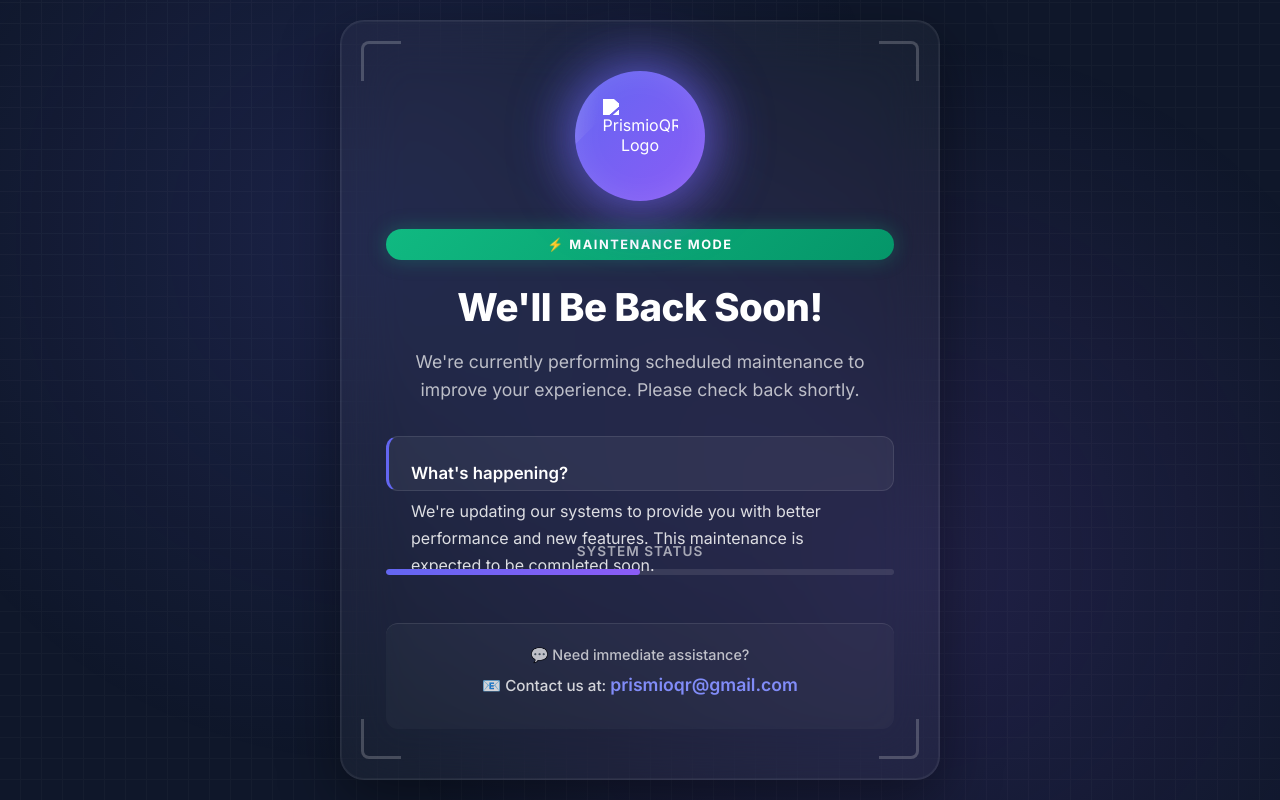
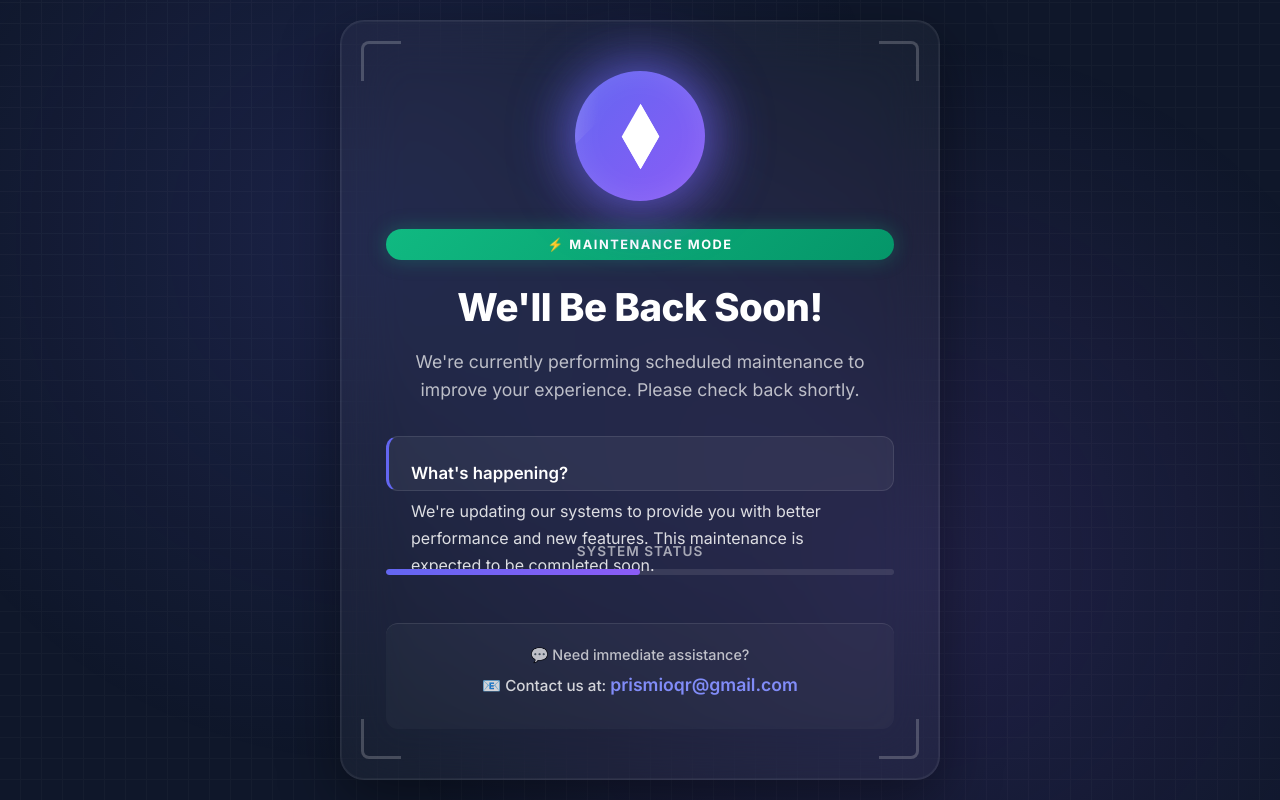
Before and after one commit to prismioqr/prismioqr, a plain HTML site: page index.html in a window 1280 px wide. Drawn offline with Linux system fonts and the light colour scheme.

Commit message:
Update index.html

```diff
--- a/index.html
+++ b/index.html
@@ -936,7 +936,7 @@
       <div class="logo-wrapper">
         <div class="logo-glow"></div>
         <div class="logo">
-          <img src="./assets/icon.svg" alt="PrismioQR Logo">
+          <img src="./icon.svg" alt="PrismioQR Logo">
         </div>
       </div>
     </div>
```
